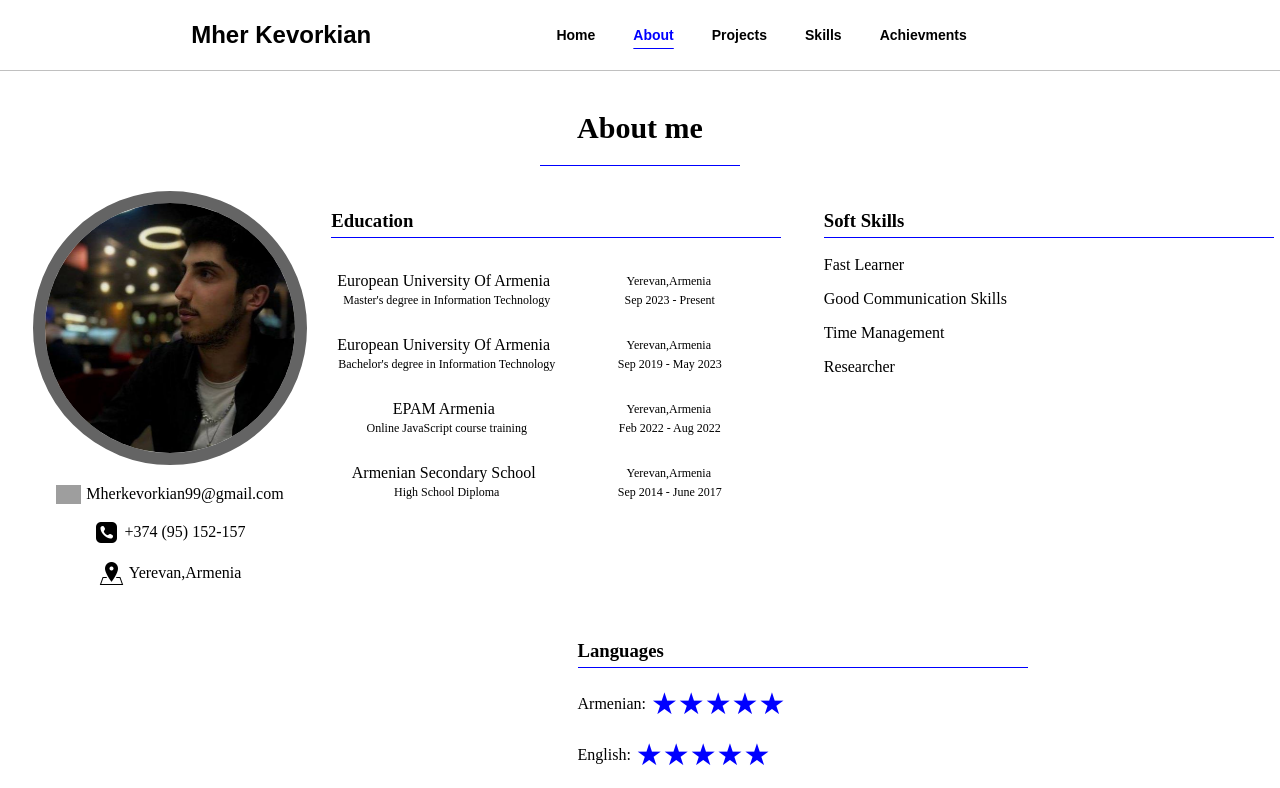
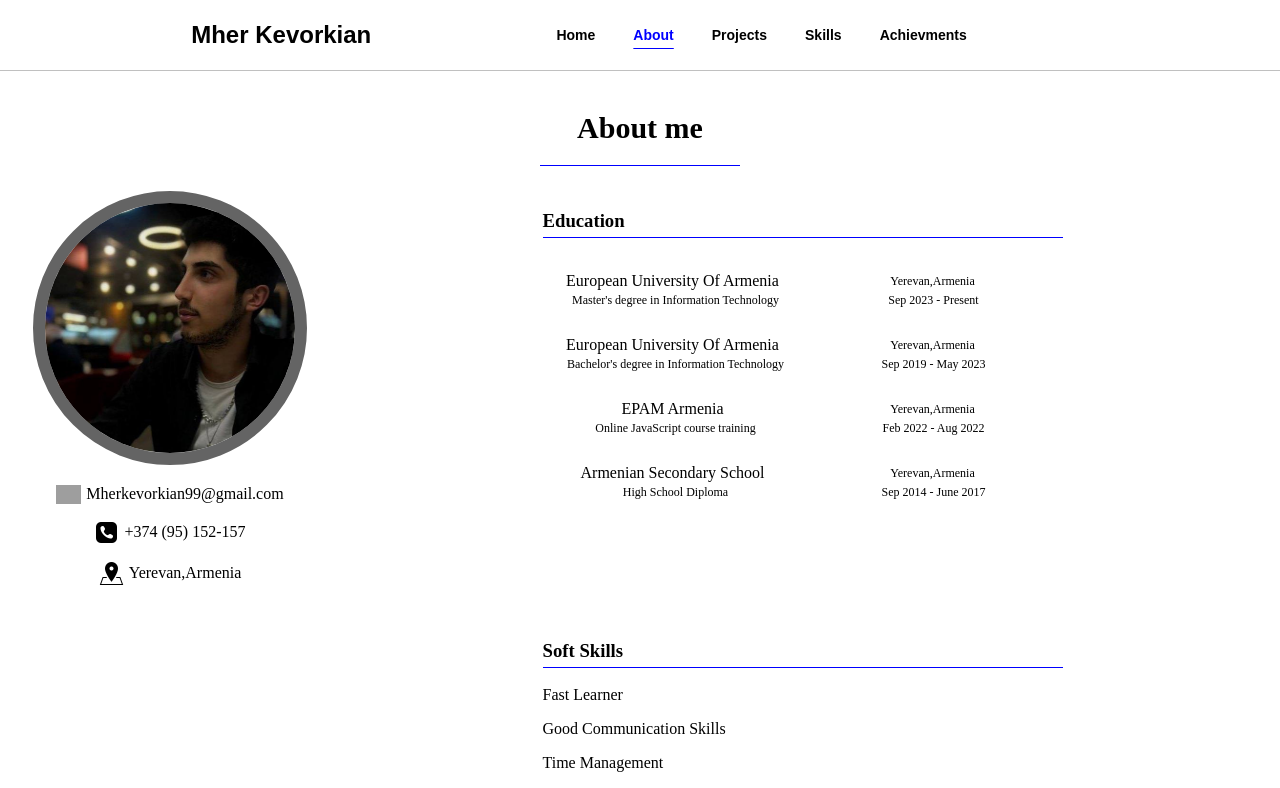
Before and after one commit to MherKK/MherKevorkiansCV, a React (Vite) app: page /about in a window 1280 px wide. Shown: the top 788 px of the page. Built offline with nearby package versions, Linux system fonts and the light colour scheme; grey boxes are pictures that could not be loaded.

Commit message:
fixed the about me

```diff
--- a/src/Components/About me/aboutme.css
+++ b/src/Components/About me/aboutme.css
@@ -40,10 +40,6 @@
 }
 
 
-.about-me-details {
-    width: 450px;
-}
-
 .about-me-details>h3 {
     border-bottom: 1px solid blue;
     padding-bottom: 5px;
@@ -75,9 +71,24 @@
     font-size: 30px;
 }
 
-@media (max-width:400px) {
+@media (max-width:420px) {
     .about-me-details {
-        width: 350px;
+        width: 320px;
+    }
+
+}
+
+@media (min-width:420px) {
+    .about-me-details {
+        width: 380px;
+    }
+
+}
+
+
+@media (min-width:620px) {
+    .about-me-details {
+        width: 520px;
     }
 
 }
```
